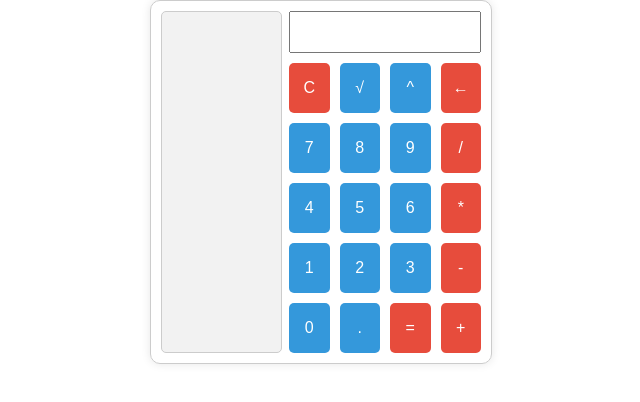
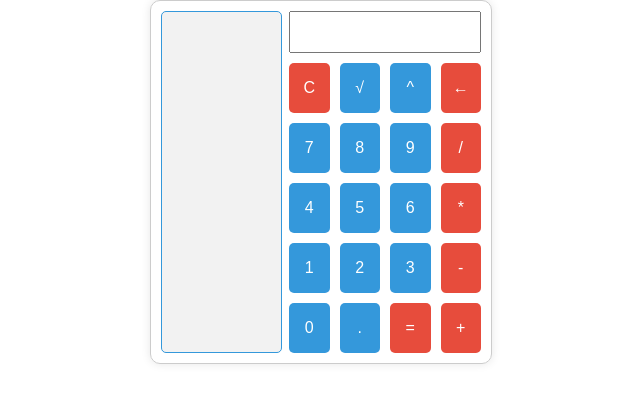
Before and after one commit to furqontechnologies/calculator, a plain HTML site: page index.html in a window 1280 px wide. Shown: the whole page, without its empty margins (319-959 px from the left). Drawn offline with Linux system fonts and the light colour scheme.

Commit message:
Update index.html

```diff
--- a/index.html
+++ b/index.html
@@ -30,10 +30,11 @@
 .history {
     width: 31%; /* Adjust the width as needed */
     overflow-y: auto;
-    max-height: 320px;
+    max-height: 321px;
     padding: 10px;
     border: 1px solid #ccc;
     border-radius: 5px;
+    border-color: #3498db;
     background-color: #f2f2f2;
 }
 
```
